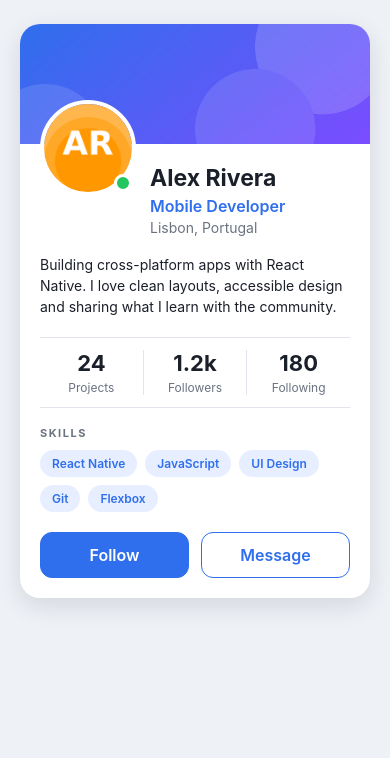
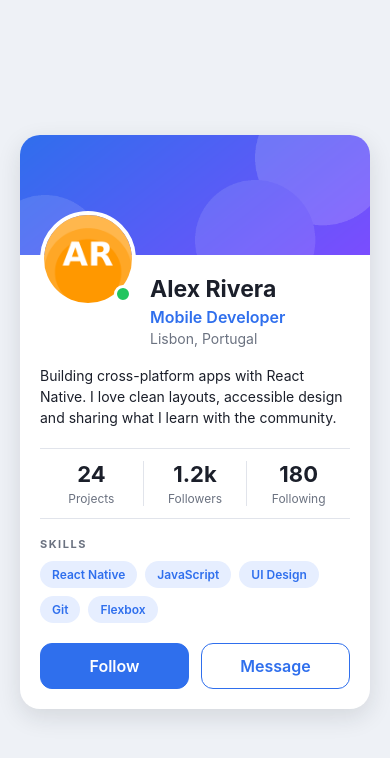
Before and after one commit to BastianMardones/react-profile-card, a React Native app: screen / in a window 390 px wide. Shown: the top 758 px of the page. Built offline with nearby package versions, Linux system fonts and the light colour scheme.

Commit message:
step 5: center and polish profile card

```diff
--- a/App.js
+++ b/App.js
@@ -31,7 +31,7 @@ export default function App() {
 }
 
 const styles = StyleSheet.create({
-  screen: { flex: 1, paddingHorizontal: 20, paddingVertical: 24, justifyContent: 'flex-start', alignItems: 'center', backgroundColor: COLORS.background },
+  screen: { flex: 1, paddingHorizontal: 20, paddingVertical: 24, justifyContent: 'center', alignItems: 'center', backgroundColor: COLORS.background },
   card: { width: '100%', backgroundColor: COLORS.card, borderRadius: 20, ...Platform.select({ ios: { shadowColor: COLORS.text, shadowOffset: { width: 0, height: 8 }, shadowOpacity: 0.12, shadowRadius: 16 }, android: { elevation: 6 }, web: { boxShadow: '0 8px 24px ' + COLORS.shadow } }) },
   wideCard: { maxWidth: 420 },
   banner: { width: '100%', height: 120, borderTopLeftRadius: 20, borderTopRightRadius: 20 },
```
